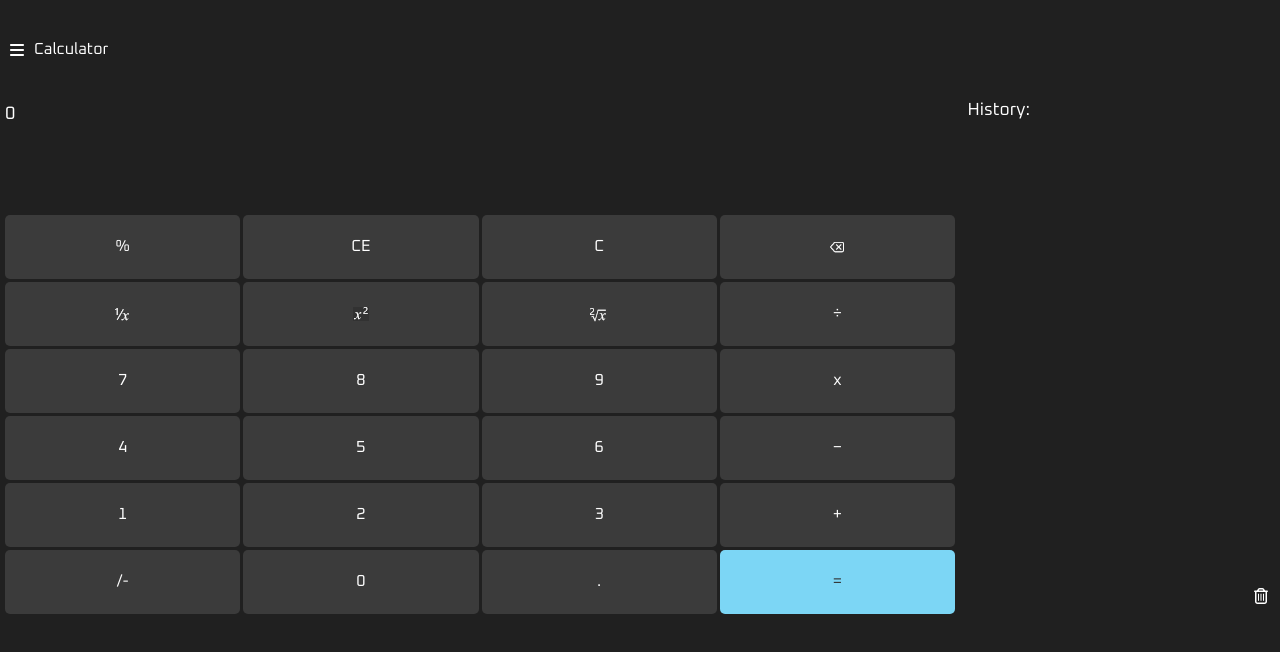
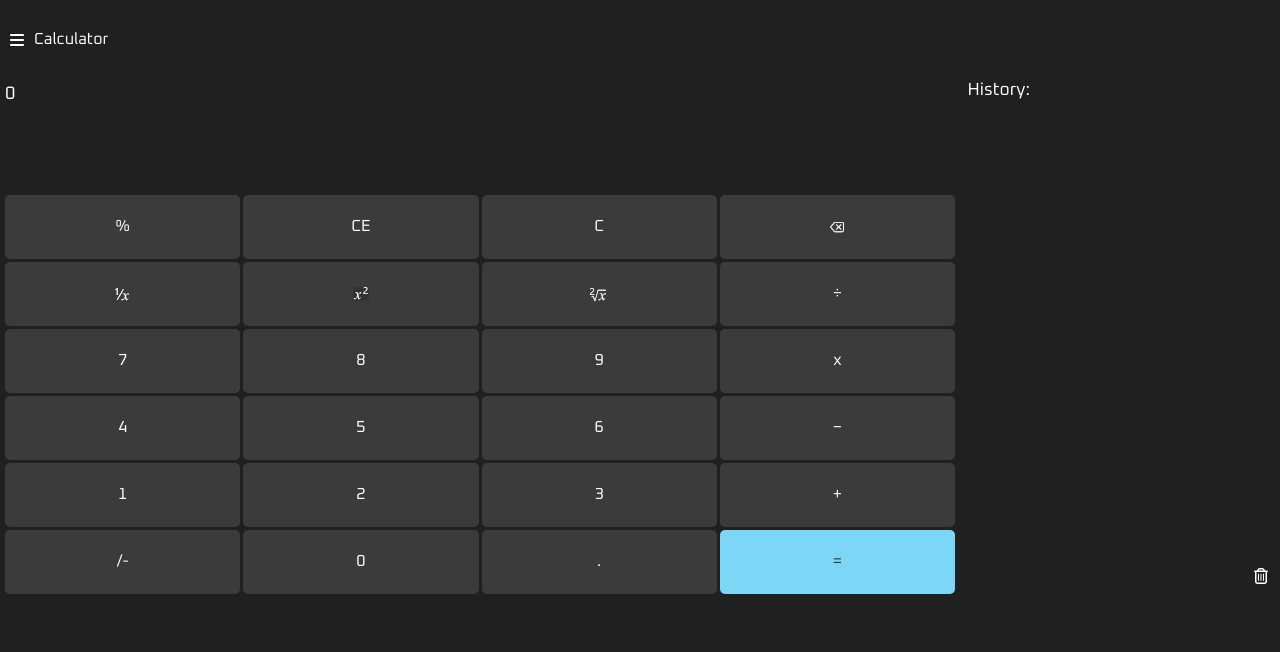
Before and after one commit to BasemYahia402/Calculator, a plain HTML site: page index.html in a window 1280 px wide. Drawn offline with Linux system fonts and the light colour scheme; a web font is replaced by a local one.

Commit message:
Update logo height from 10rem to 8rem

```diff
--- a/assets/scss/main.scss
+++ b/assets/scss/main.scss
@@ -8,7 +8,7 @@
 
 .logo{
   width: 100%;
-  height: 10*$fs12;
+  height: 8*$fs12;
   display: flex;
   align-items: center;
   padding: $fs12;
```
Also changed, not shown: assets/scss/main.css, 1 other file.
